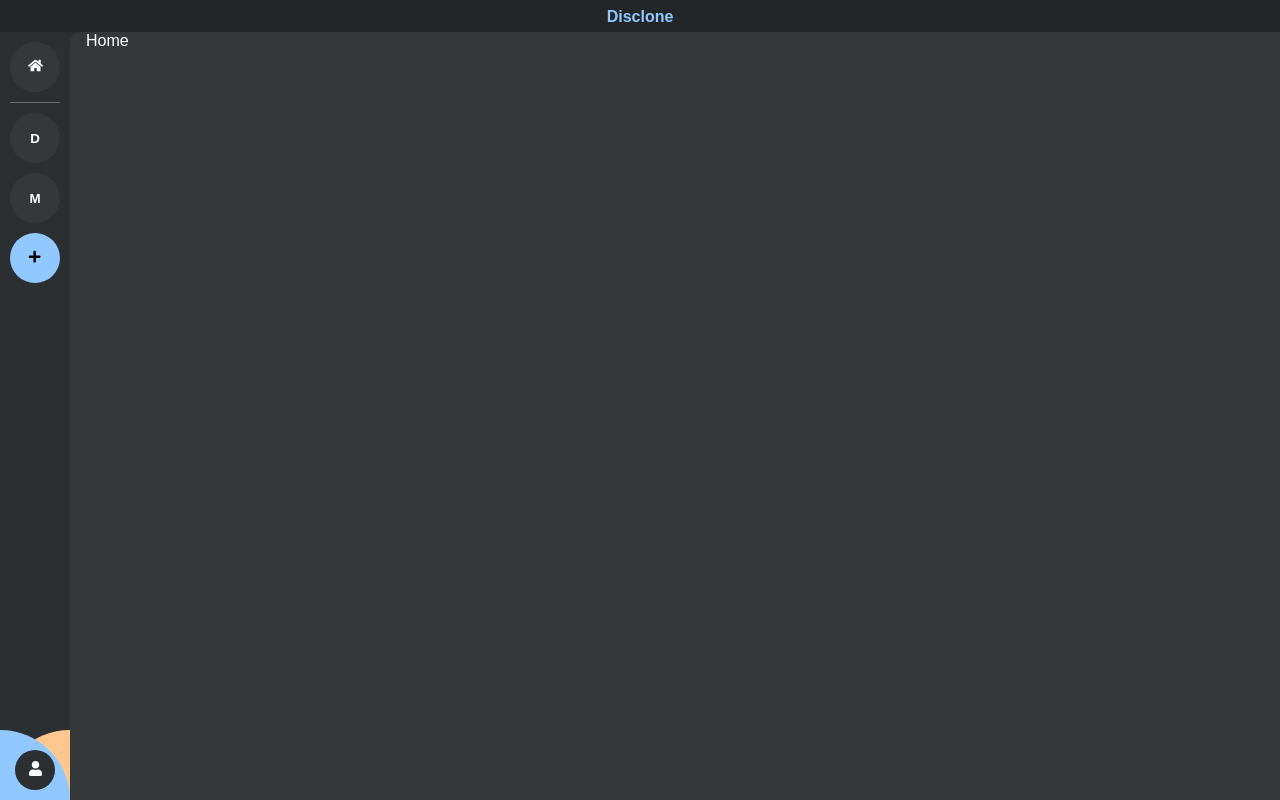
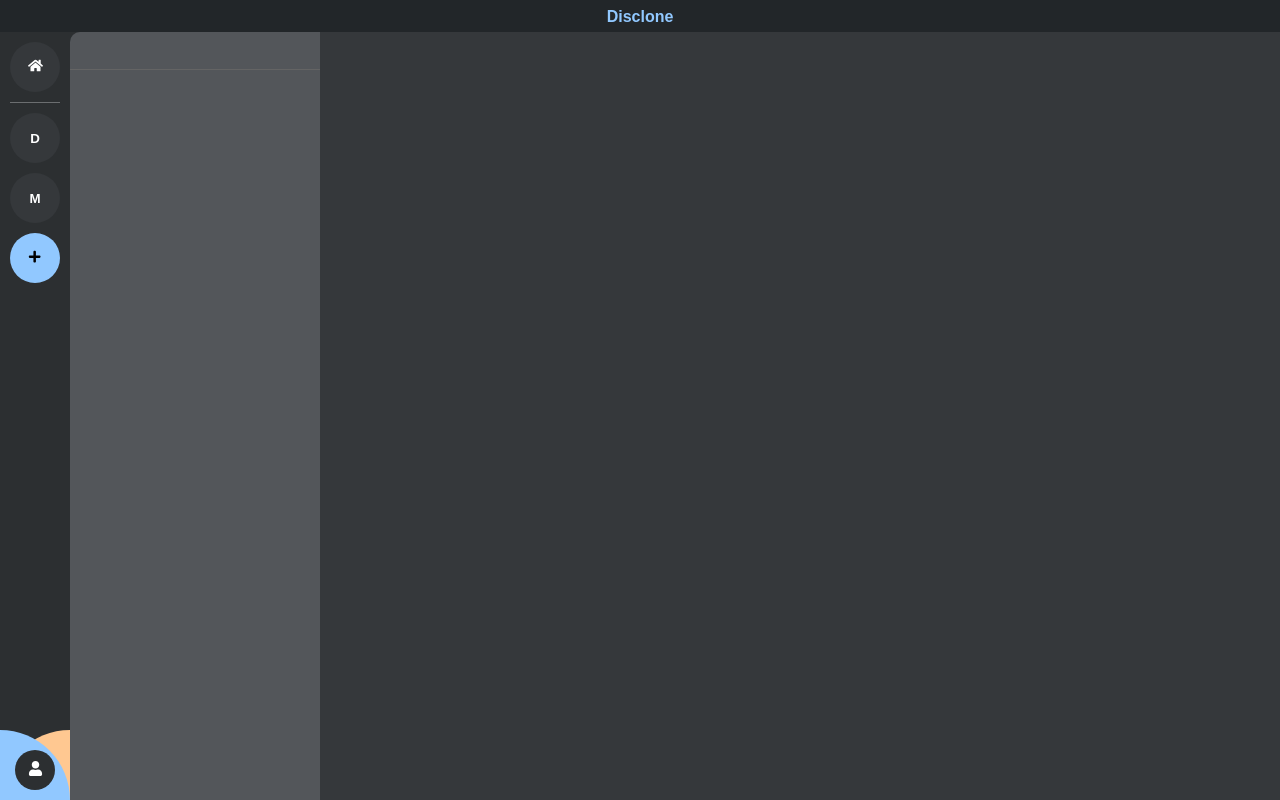
Before and after one commit to djdebnam/discord_clone, a React (Create React App) app: page /dashboard/home in a window 1280 px wide. Built offline with nearby package versions, Linux system fonts and the light colour scheme.

Commit message:
begin home page display

```diff
--- a/public/index.html
+++ b/public/index.html
@@ -3,14 +3,14 @@
   <head>
     <meta charset="utf-8" />
     <meta name="viewport" content="width=device-width, initial-scale=1" />
-    <meta name="theme-color" content="#000000" />
-    <meta
+    <!-- <meta name="theme-color" content="#000000" /> -->
+    <!-- <meta
       name="description"
       content="Web site created using create-react-app"
-    />
-    <link rel="apple-touch-icon" href="%PUBLIC_URL%/logo192.png" />
-    <link rel="manifest" href="%PUBLIC_URL%/manifest.json" />
-    <title>Disclone</title>
+    /> -->
+    <!-- <link rel="apple-touch-icon" href="%PUBLIC_URL%/logo192.png" /> -->
+    <!-- <link rel="manifest" href="%PUBLIC_URL%/manifest.json" /> -->
+    <!-- <title>Disclone</title> -->
   </head>
   <body>
     <div id="root"></div>
--- a/src/App.js
+++ b/src/App.js
@@ -10,11 +10,11 @@
     <div className="App" id="app-body">
       <Router>
         <Routes>
-          <Route path="/" element={<Login />} />
-          <Route path="/dashboard" element={<Dashboard />}>
-            <Route path="home" element={<Home/>}/>
+          <Route path="" element={<Login />} />
+          <Route path="dashboard" element={<Dashboard />}>
+            <Route path="home" element={<Home />} />
           </Route>
-          <Route path="/createaccount" element={<CreateAccount />} />
+          <Route path="createaccount" element={<CreateAccount />} />
         </Routes>
       </Router>
     </div>
--- a/src/components/Content.js
+++ b/src/components/Content.js
@@ -3,7 +3,7 @@
   return (
     <div id="container">
       {/* <h1>Content</h1> */}
-      <Outlet/>
+      <Outlet />
     </div>
   );
 };
--- a/src/components/Home.js
+++ b/src/components/Home.js
@@ -1,7 +1,12 @@
 const Home = () => {
   return (
-    <div>Home</div>
-  )
-}
+    <div>
+      <div className="info-column">
+        <div className="info-header"></div>
+        <div className="info-header-separator"></div>
+      </div>
+    </div>
+  );
+};
 
-export default Home
+export default Home;
--- a/src/index.css
+++ b/src/index.css
@@ -5,6 +5,7 @@
   --side-bar-color: #2c2f31;
   --primary-color: #91c8ff;
   --secondary-color: #ffc891;
+  --info-column-width: 250px;
 }
 
 * {
@@ -28,10 +29,23 @@
   margin-left: var(--side-bar-width);
   position: fixed;
   left: 0;
-  padding-left: 1rem;
+  /* padding-left: 1rem; */
   text-align: left;
 }
 
+.info-column {
+  background-color:#53565a;
+  border-radius: 10px 0 0 0;
+  width: var(--info-column-width);
+  height: var(--side-bar-height)
+}
+.info-header {
+  height: 37px;
+  border-bottom: 1px solid rgb(100, 100, 100)
+}
+/* .info-header-separator {
+  border-top: 1px solid #7a7a7a;
+} */
 #side-bar {
   width: var(--side-bar-width);
   height: var(--side-bar-height);
```
Also changed, not shown: 1 other file (tests, documents, lock files or other folders).
